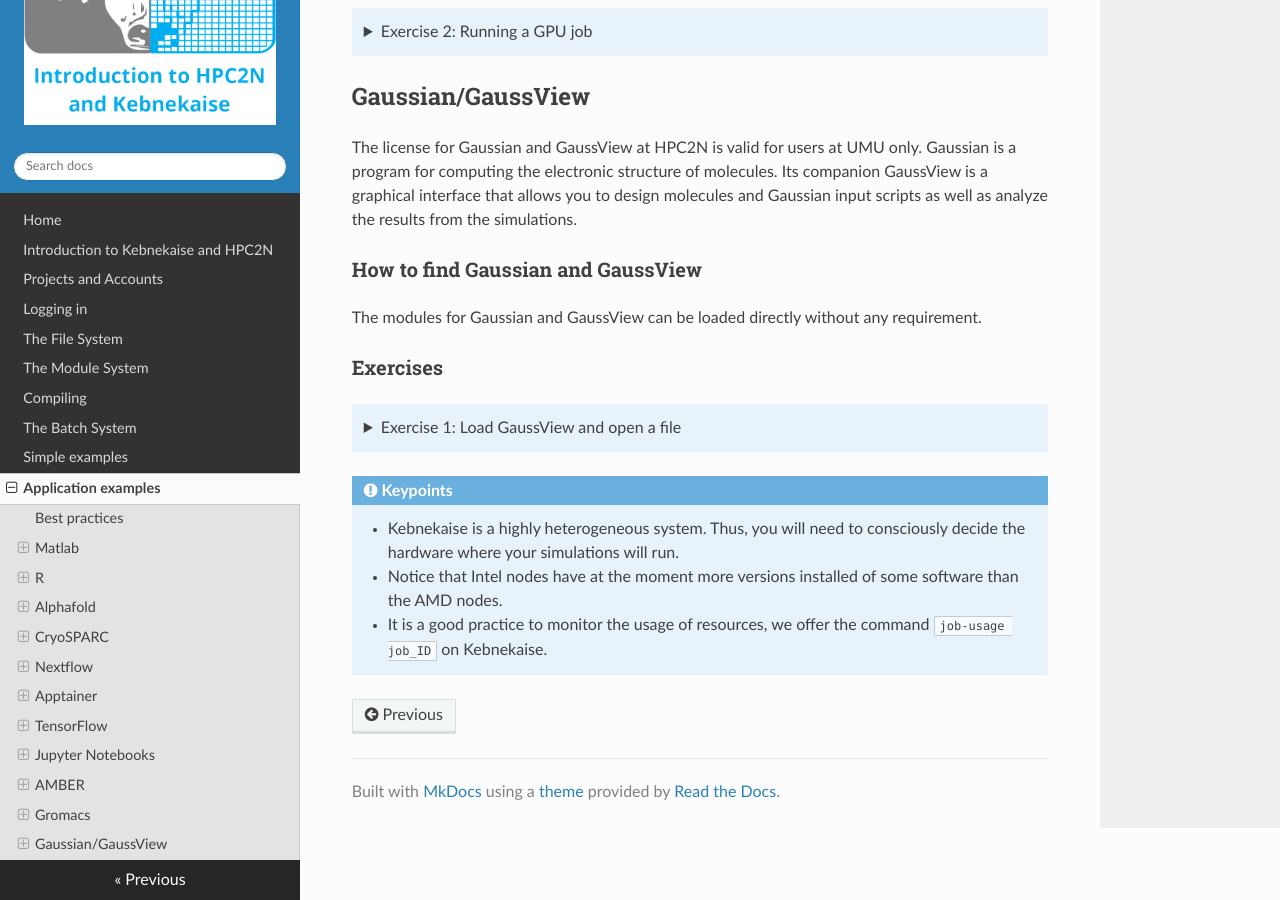
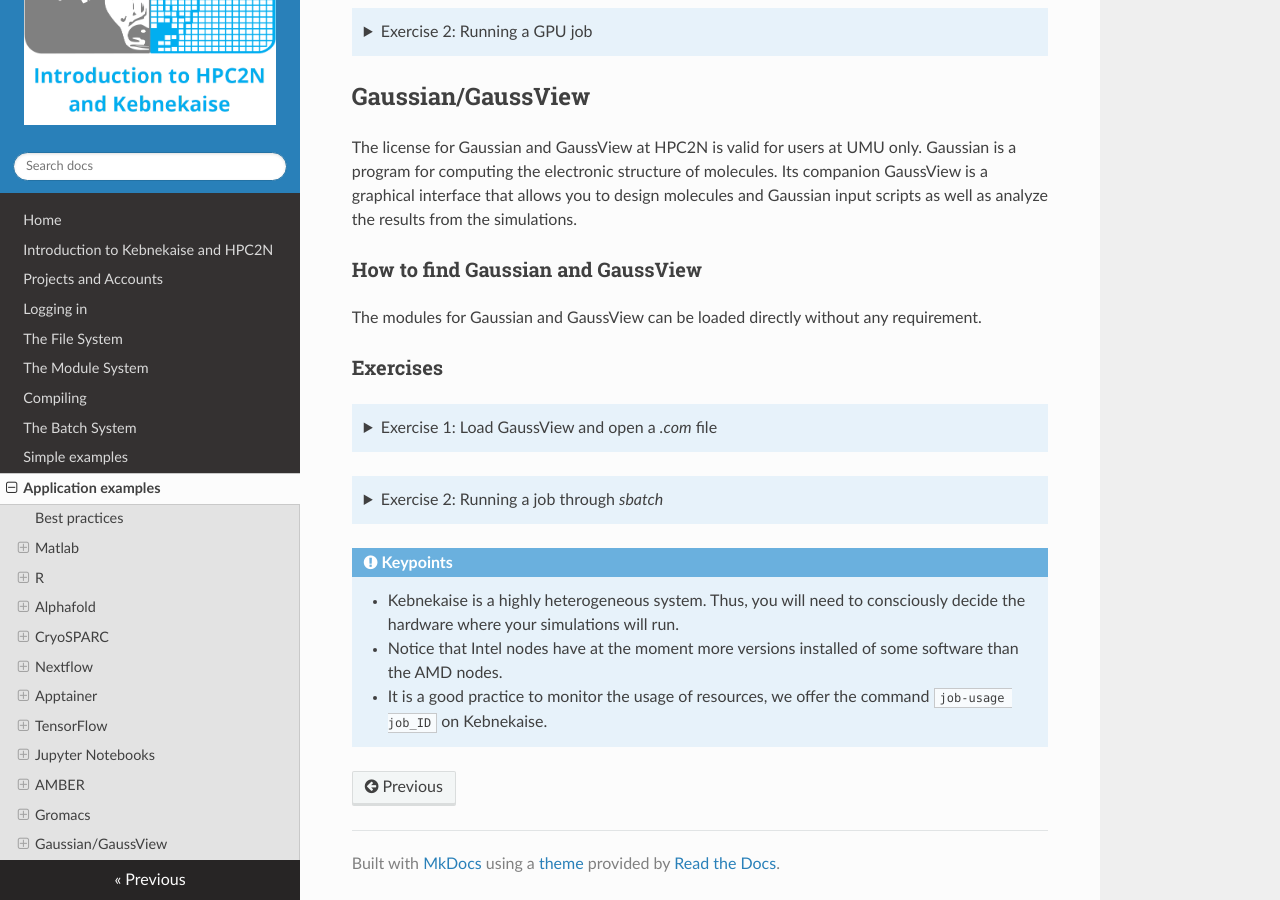
Before and after one commit to hpc2n/intro-course, an MkDocs documentation site: the page built from docs/software.md, in a window 1280 px wide and 900 px high, scrolled down 10302 px. Built offline with MkDocs 1.6.1, drawn with Linux system fonts in a browser that asks for light colours; nearby versions of some CDN libraries.

Commit message:
GAUSSIAN: exercise GaussView and Gaussian

```diff
--- a/docs/software.md
+++ b/docs/software.md
@@ -808,7 +808,7 @@
 
 ### Exercises
 
-??? Note "Exercise 1: Load GaussView and open a file"
+??? Note "Exercise 1: Load GaussView and open a *.com* file"
 
     An input file for GaussView is located here [input.com](https://raw.githubusercontent.com/hpc2n/intro-course/master/exercises/GAUSSIAN/input.com){:target="_blank"}.
     In this test case you will compute the single point energy of two truncated ADP molecules with a single
@@ -817,11 +817,12 @@
     be written manually. These commands replaced the previous ``%nprocshared`` from the Gaussian 09 version.
 
     Load GaussView ``module load gaussview/6.1.1`` and start it on the command line ``vglrun gv``. Then,
-    open the **input.com** file. It should look like this:
+    open the **input.com** file which is located in the folder ``exercises/GAUSSIAN``. It should look like this:
 
     ![gaussview](images/gaussview.png)
 
 
+??? Note "Exercise 2: Running a job through *sbatch*"
 
 
 
```
